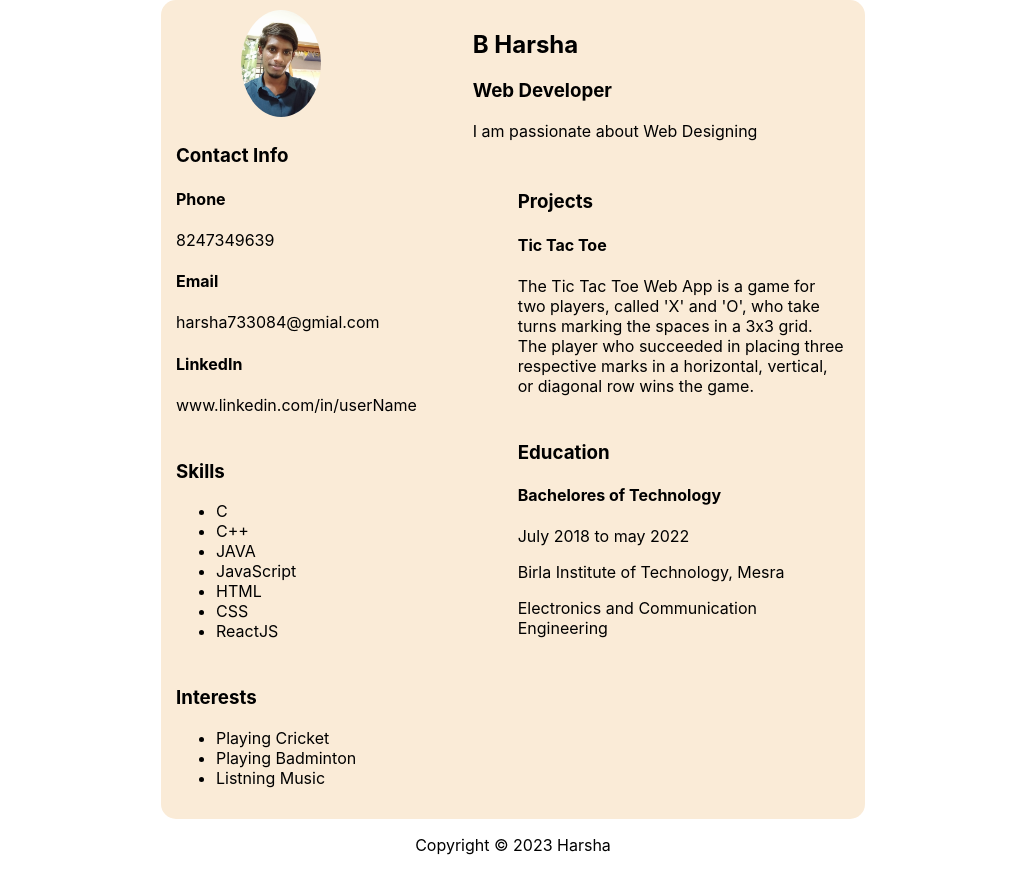
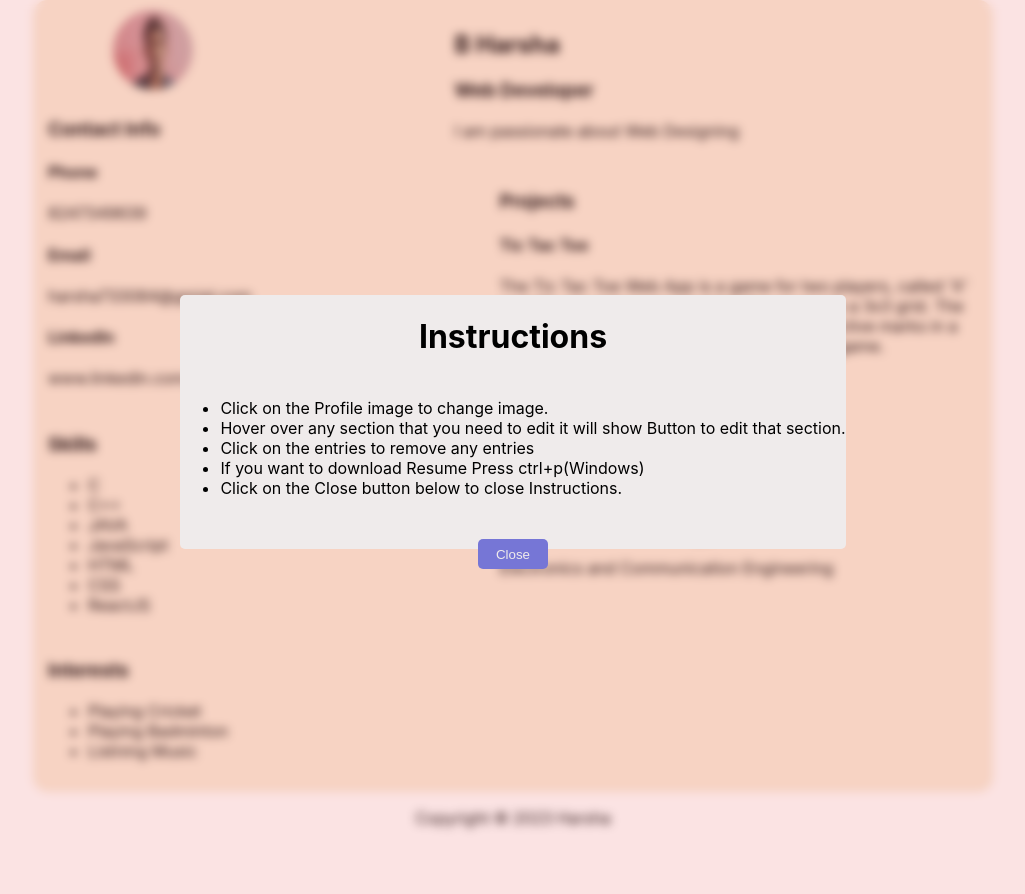
Before and after one commit to Harshahari1207/CV-Project, a React (Create React App) app: page / in a window 1280 px wide. Shown: the top 894 px of the page, without its empty margins (127-1152 px from the left). Before the commit the page ends 871 px from the top, so only its background shows below. Built offline with nearby package versions, Linux system fonts and the light colour scheme.

Commit message:
Instructions page done.

```diff
--- a/src/App.css
+++ b/src/App.css
@@ -3,6 +3,8 @@
   --secondary: rgb(118, 118, 214);
   --darSecondary: rgb(102, 73, 231);
   --white: rgb(239, 235, 235);
+  --containerBack: antiquewhite;
+  --instructionBack: rgba(234, 114, 114, 0.2);
   --br: 5px;
   --pd: 5px;
   --gap: 5px;
@@ -17,9 +19,9 @@
 }
 
 .container {
-  width: 55%;
+  width: 75%;
 
-  background-color: antiquewhite;
+  background-color: var(--containerBack);
   display: grid;
   grid-template: auto / 1.5fr 2fr;
   border-radius: calc(var(--br) * 3);
@@ -77,6 +79,7 @@ h4 {
 
 img {
   width: 80px;
+  height: 80px;
   border-radius: 50%;
   cursor: pointer;
 }
@@ -140,47 +143,36 @@ form button {
   justify-content: space-around;
   gap: calc(var(--gap) * 3);
 }
-#profileImgFormButton, #closeButtonProfileImgFormButton{
+#profileImgFormButton,
+#closeButtonProfileImgFormButton {
   width: 100px;
   position: relative;
   display: flex;
 }
-.instructionDiv{
-  display: none;
+.instructionDiv {
+  background-color: var(--instructionBack);
+  backdrop-filter: blur(5px);
+  display: flex;
+  flex-direction: column;
+  width: 100%;
+  height: 125vh;
+  justify-content: center;
+  align-items: center;
+  position: absolute;
+  z-index: 1;
 }
-
-/*
-.App-logo {
-  height: 40vmin;
-  pointer-events: none;
-}
-
-@media (prefers-reduced-motion: no-preference) {
-  .App-logo {
-    animation: App-logo-spin infinite 20s linear;
-  }
-}
-
-.App-header {
-  background-color: #282c34;
-  min-height: 100vh;
+.instructions{
   display: flex;
   flex-direction: column;
   align-items: center;
   justify-content: center;
-  font-size: calc(10px + 2vmin);
-  color: white;
+  background-color: var(--white);
+  gap: var(--gap);
+  border-radius: var(--br);
 }
-
-.App-link {
-  color: #61dafb;
+.instructions button{
+  display: flex;
+  width: 70px;
+  border: 0;
+  border-radius: var(--br);
 }
-
-@keyframes App-logo-spin {
-  from {
-    transform: rotate(0deg);
-  }
-  to {
-    transform: rotate(360deg);
-  }
-} */
--- a/src/components/Instruction.js
+++ b/src/components/Instruction.js
@@ -1,12 +1,29 @@
-import React from "react"
+import React from "react";
 
-export default class Instruction extends React.Component{
+export default class Instruction extends React.Component {
+  closeInstruction = () => {
+    const instruct = document.querySelector(".instructionDiv");
+    instruct.style.display = "none";
+  };
+  render() {
+    return (
+      <div className="instructionDiv">
+        <div className="instructions">
+          <h1>Instructions</h1>
 
-    render(){
-        return(
-            <div className="instructionDiv">
-                <h1>Instructions</h1>
-            </div>
-        )
-    }
+          <ul>
+            <li>Click on the Profile image to change image.</li>
+            <li>
+              Hover over any section that you need to edit it will show Button
+              to edit that section.
+            </li>
+            <li>Click on the entries to remove any entries</li>
+            <li>If you want to download Resume Press ctrl+p(Windows)</li>
+            <li>Click on the Close button below to close Instructions.</li>
+          </ul>
+          <button onClick={this.closeInstruction}>Close</button>
+        </div>
+      </div>
+    );
+  }
 }
--- a/src/components/ProfileImg.js
+++ b/src/components/ProfileImg.js
@@ -1,5 +1,5 @@
 import React, { useState } from "react";
-import img from "../img/myImage.jpg";
+import img from "../img/my1.jpg";
 
 const ProfileImg = () => {
   const [image, setImage] = useState(img);
```
Also changed, not shown: src/img/my1.jpg (added).
